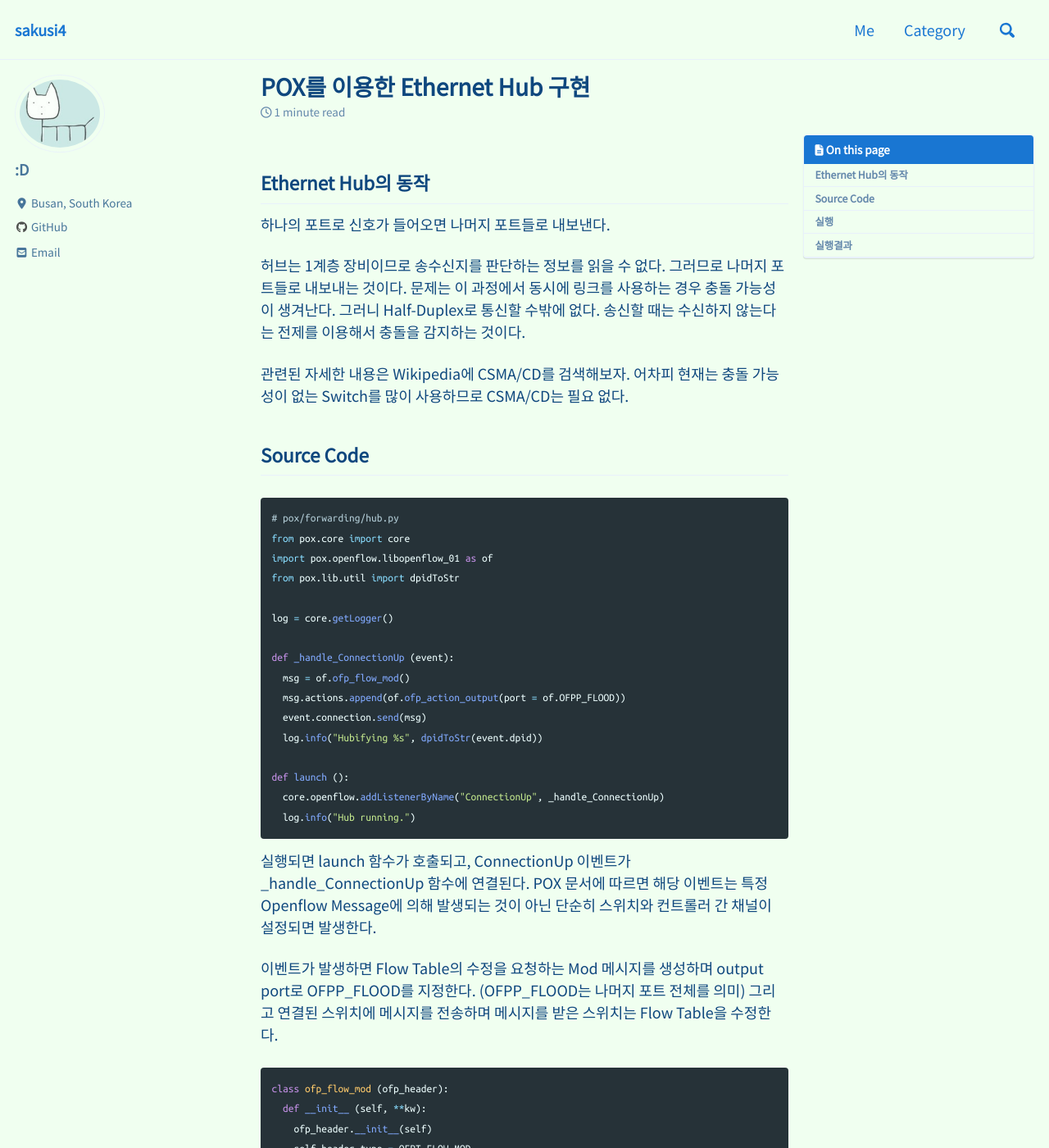
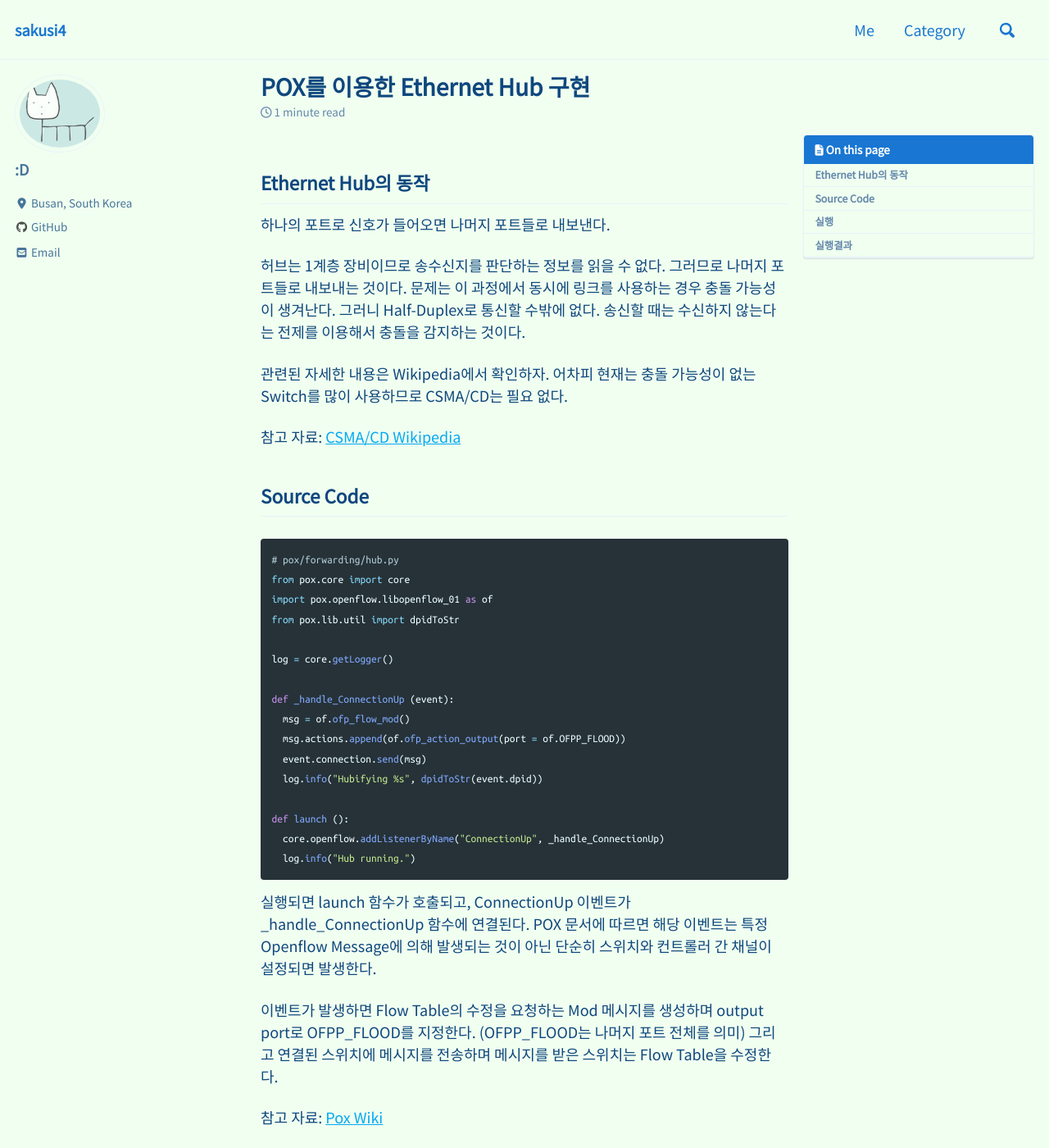
Before and after one commit to sakusi4/sakusi4.github.io, a Jekyll site: the page built from _posts/2020-10-31-POX-Hub.md, in a window 1280 px wide and 1400 px high. Shown: the whole window at 82% size. Built offline with Jekyll 4.4.1, drawn with Linux system fonts in a browser that asks for light colours; cached includes are drawn as plain includes; nearby versions of some CDN libraries; comment, search, counter and statistics services are not loaded; some of the changed text lies outside the part shown.

Commit message:
no message

```diff
--- a/_posts/2020-10-31-POX-Hub.md
+++ b/_posts/2020-10-31-POX-Hub.md
@@ -15,7 +15,10 @@ Ethernet Hub의 동작
 문제는 이 과정에서 동시에 링크를 사용하는 경우 충돌 가능성이 생겨난다.
 그러니 Half-Duplex로 통신할 수밖에 없다. 송신할 때는 수신하지 않는다는 전제를 이용해서 충돌을 감지하는 것이다.
 
-관련된 자세한 내용은 Wikipedia에 CSMA/CD를 검색해보자. 어차피 현재는 충돌 가능성이 없는 Switch를 많이 사용하므로 CSMA/CD는 필요 없다.
+관련된 자세한 내용은 Wikipedia에서 확인하자. 어차피 현재는 충돌 가능성이 없는 Switch를 많이 사용하므로 CSMA/CD는 필요 없다.
+
+
+참고 자료: [CSMA/CD Wikipedia][1]
 
 Source Code
 ---
@@ -44,7 +47,11 @@ POX 문서에 따르면 해당 이벤트는 특정 Openflow Message에 의해
 이벤트가 발생하면 Flow Table의 수정을 요청하는 Mod 메시지를 생성하며 output port로 OFPP_FLOOD를 지정한다. (OFPP_FLOOD는 나머지 포트 전체를 의미)
 그리고 연결된 스위치에 메시지를 전송하며 메시지를 받은 스위치는 Flow Table을 수정한다.
 
+참고 자료: [Pox Wiki][2]
+
+
 {% highlight python %}
+# pox/openflow/libopenflow_01.py
 class ofp_flow_mod (ofp_header):
   def __init__ (self, **kw):
     ofp_header.__init__(self)
@@ -82,8 +89,16 @@ sudo mn --topo single,3 --mac --switch ovsk --controller remote # Mininet 실행
 ![0](/assets/images/2020-10-31-POX/0.png)
 65531 포트는 Flood를 의미한다.
 
+참고 자료: [OpenVSwitch Manual][3]
+
+
 **Switch의 FlowTable 확인**
 ![0](/assets/images/2020-10-31-POX/1.png)
 
 **호스트 간에 통신 확인**
 ![0](/assets/images/2020-10-31-POX/2.png)
+
+
+[1]: https://en.wikipedia.org/wiki/Carrier-sense_multiple_access_with_collision_detection
+[2]: https://noxrepo.github.io/pox-doc/html/#connectionup
+[3]: http://www.openvswitch.org/support/dist-docs/ovs-actions.7.txt
```
